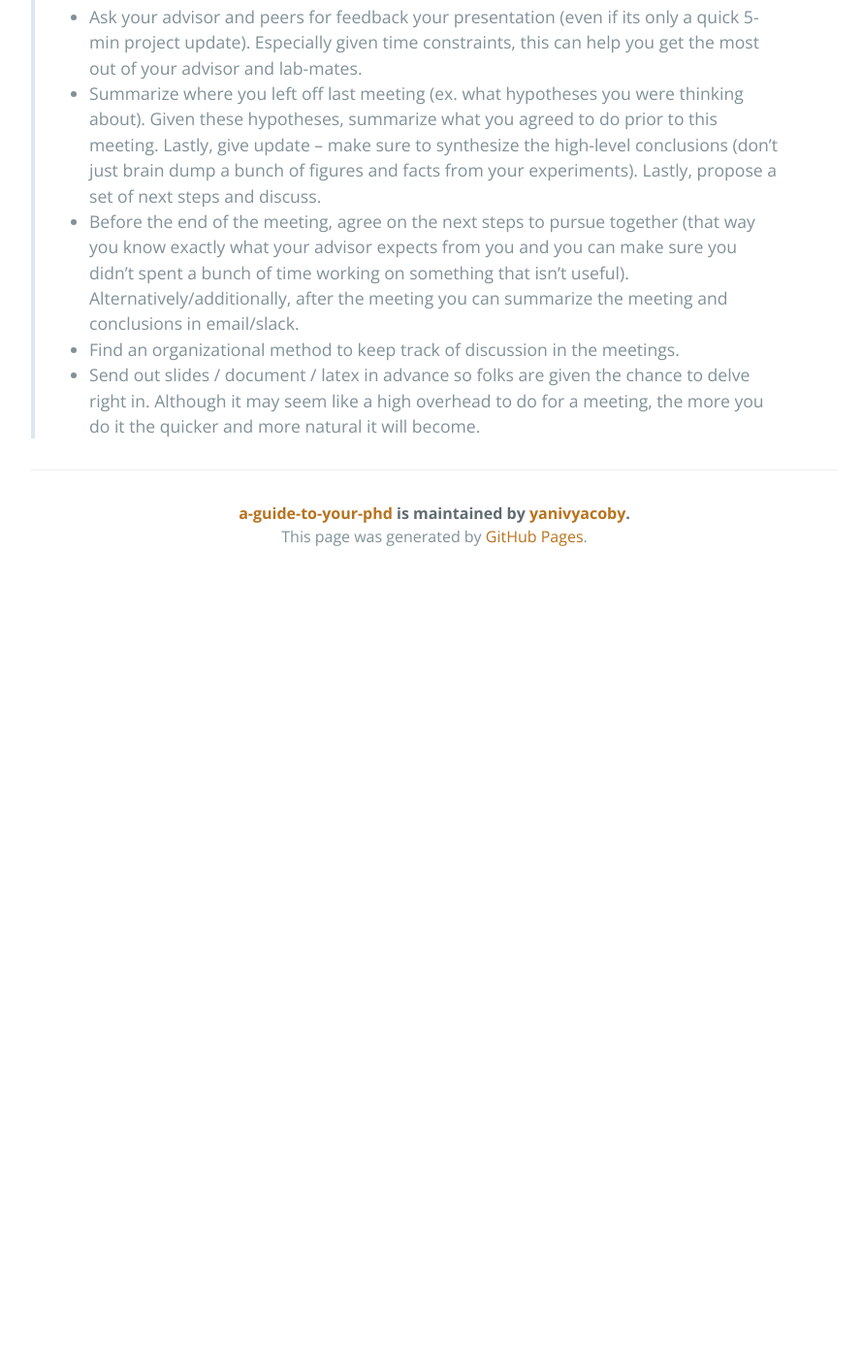
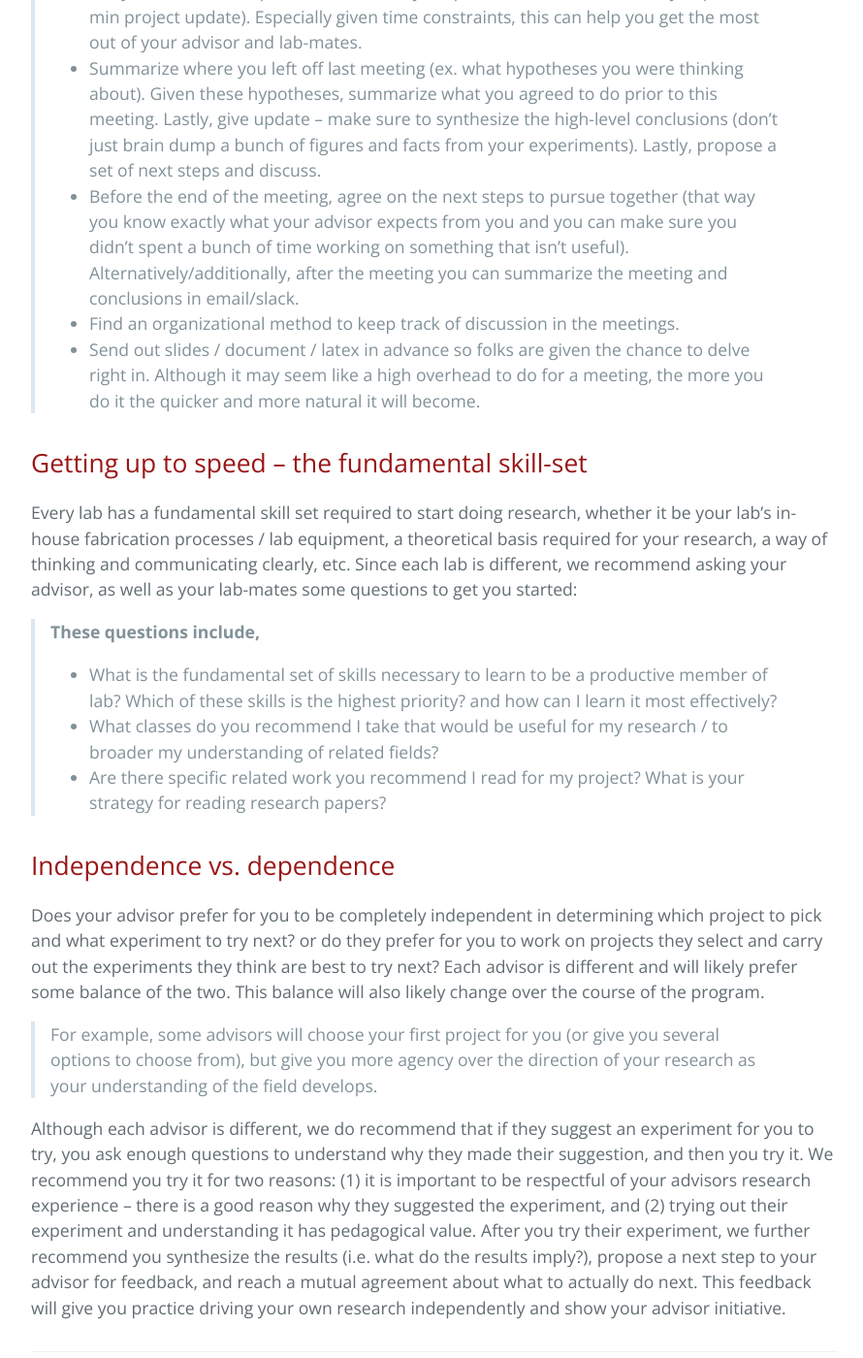
Before and after one commit to yanivyacoby/a-guide-to-your-phd, a Jekyll site: the page built from guide.md, in a window 1280 px wide and 1400 px high, scrolled down 5763 px. Shown: the whole window at 97% size, without its empty margins (192-1082 px from the left). Built offline with Jekyll 4.4.1, drawn with Linux system fonts in a browser that asks for light colours; before the commit the page ends 6360 px from its top, so only the background shows below that; some of the changed text lies outside the part shown.

Commit message:
Update guide.md

```diff
--- a/guide.md
+++ b/guide.md
@@ -190,3 +190,36 @@ whether it be for an hour-long presentation at your lab's group presentation, or
 * Before the end of the meeting, agree on the next steps to pursue together (that way you know exactly what your advisor expects from you and you can make sure you didn't spent a bunch of time working on something that isn't useful). Alternatively/additionally, after the meeting you can summarize the meeting and conclusions in email/slack.
 * Find an organizational method to keep track of discussion in the meetings.
 * Send out slides / document / latex in advance so folks are given the chance to delve right in. Although it may seem like a high overhead to do for a meeting, the more you do it the quicker and more natural it will become.
+
+
+## Getting up to speed -- the fundamental skill-set
+
+Every lab has a fundamental skill set required to start doing research,
+whether it be your lab's in-house fabrication processes / lab equipment,
+a theoretical basis required for your research,
+a way of thinking and communicating clearly, etc.
+Since each lab is different, we recommend asking your advisor, as well as your lab-mates some questions to get you started:
+
+> **These questions include,**
+* What is the fundamental set of skills necessary to learn to be a productive member of lab? Which of these skills is the highest priority? and how can I learn it most effectively?
+* What classes do you recommend I take that would be useful for my research / to broader my understanding of related fields?
+* Are there specific related work you recommend I read for my project? What is your strategy for reading research papers?
+
+
+## Independence vs. dependence
+
+Does your advisor prefer for you to be completely independent in determining which project to pick and what experiment to try next?
+or do they prefer for you to work on projects they select and carry out the experiments they think are best to try next?
+Each advisor is different and will likely prefer some balance of the two.
+This balance will also likely change over the course of the program.
+
+> For example, some advisors will choose your first project for you (or give you several options to choose from),
+but give you more agency over the direction of your research as your understanding of the field develops.
+
+Although each advisor is different, we do recommend that if they suggest an experiment for you to try,
+you ask enough questions to understand why they made their suggestion, and then you try it.
+We recommend you try it for two reasons: (1) it is important to be respectful of your advisors research experience --
+there is a good reason why they suggested the experiment, and (2) trying out their experiment and understanding it has pedagogical value.
+After you try their experiment, we further recommend you synthesize the results (i.e. what do the results imply?),
+propose a next step to your advisor for feedback, and reach a mutual agreement about what to actually do next.
+This feedback will give you practice driving your own research independently and show your advisor initiative.
```
Also changed, not shown: other parts of guide.md (+3 -3 lines).
